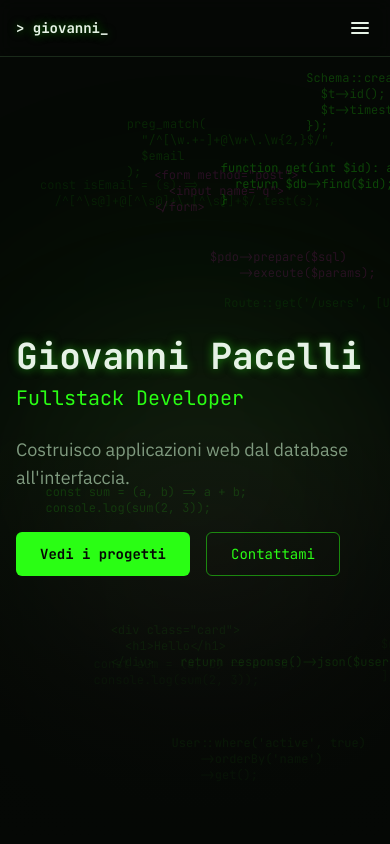
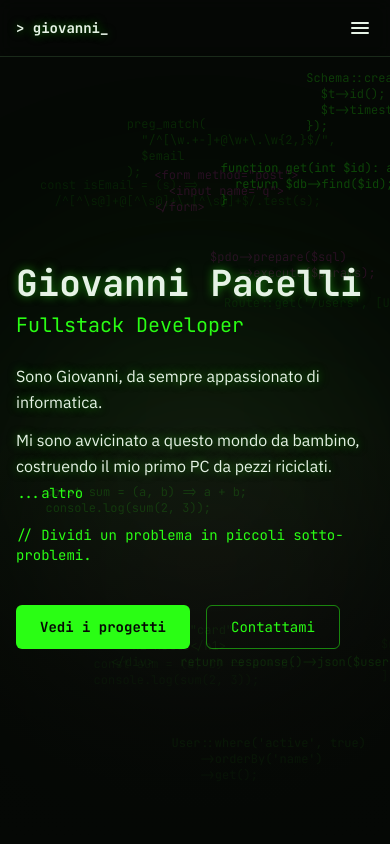
Before and after one commit to giovannipacelli2/portfolio, a React (Vite) app: page / in a window 390 px wide. Shown: the top 844 px of the page. Built offline with nearby package versions, Linux system fonts and the light colour scheme.

Commit message:
feat: add expandable bio to hero with responsive preview and accent highlights

```diff
--- a/src/components/sections/Hero.tsx
+++ b/src/components/sections/Hero.tsx
@@ -1,12 +1,26 @@
-import { useRef } from 'react'
+import { useId, useRef, useState } from 'react'
+import { AnimatePresence, motion } from 'framer-motion'
+import { useMediaQuery } from '../../hooks/useMediaQuery'
 import { usePortfolio } from '../../hooks/usePortfolio'
 import { CodeRain } from '../ui/CodeRain'
 import { ParallaxLayer } from '../ui/ParallaxLayer'
+import { Highlight } from '../ui/Highlight'
 import { Reveal } from '../ui/Reveal'
+
+/** Bio paragraphs shown before "...altro": fewer on phones to keep the hero short. */
+const BIO_PREVIEW_COUNT = { mobile: 2, desktop: 3 }
+/** Tailwind `md` breakpoint */
+const DESKTOP_QUERY = '(min-width: 768px)'
 
 export function Hero() {
   const { profile } = usePortfolio()
   const ref = useRef<HTMLElement>(null)
+  const [bioOpen, setBioOpen] = useState(false)
+  const bioId = useId()
+  const isDesktop = useMediaQuery(DESKTOP_QUERY)
+  const previewCount = isDesktop ? BIO_PREVIEW_COUNT.desktop : BIO_PREVIEW_COUNT.mobile
+  const bioLead = profile.bio.slice(0, previewCount)
+  const bioRest = profile.bio.slice(previewCount)
 
   return (
     <section
@@ -35,8 +49,64 @@ export function Hero() {
         <Reveal delay={0.2}>
           <p className="mt-2 font-mono text-xl text-accent sm:text-2xl">{profile.role}</p>
         </Reveal>
-        <Reveal delay={0.3}>
-          <p className="mt-6 max-w-xl text-lg text-muted">{profile.tagline}</p>
+        {
+          profile.tagline && (
+            <Reveal delay={0.3}>
+              <p className="mt-6 max-w-xl text-lg text-muted">{profile.tagline}</p>
+            </Reveal>
+          )
+        }
+        <Reveal delay={0.35}>
+          <div className="mt-6 max-w-2xl space-y-3 text-base leading-relaxed text-glow">
+            {bioLead.map((paragraph, i) => (
+              <p key={paragraph}>
+                <Highlight text={paragraph} />
+                {i === bioLead.length - 1 && bioRest.length > 0 && !bioOpen && (
+                  <>
+                    {' '}
+                    <button
+                      type="button"
+                      onClick={() => setBioOpen(true)}
+                      aria-expanded={false}
+                      aria-controls={bioId}
+                      className="cursor-pointer font-mono text-sm text-accent underline-offset-4 hover:underline focus-visible:underline"
+                    >
+                      ...altro
+                    </button>
+                  </>
+                )}
+              </p>
+            ))}
+            <AnimatePresence initial={false}>
+              {bioOpen && (
+                <motion.div
+                  id={bioId}
+                  key="bio-rest"
+                  initial={{ height: 0, opacity: 0 }}
+                  animate={{ height: 'auto', opacity: 1 }}
+                  exit={{ height: 0, opacity: 0 }}
+                  transition={{ duration: 0.3, ease: 'easeOut' }}
+                  className="space-y-3 overflow-hidden"
+                >
+                  {bioRest.map((paragraph) => (
+                    <p key={paragraph}>
+                      <Highlight text={paragraph} />
+                    </p>
+                  ))}
+                  <button
+                    type="button"
+                    onClick={() => setBioOpen(false)}
+                    aria-expanded={true}
+                    aria-controls={bioId}
+                    className="cursor-pointer font-mono text-sm text-accent underline-offset-4 hover:underline focus-visible:underline"
+                  >
+                    meno
+                  </button>
+                </motion.div>
+              )}
+            </AnimatePresence>
+          </div>
+          <p className="mt-5 font-mono text-sm text-accent">{'// '}{profile.motto}</p>
         </Reveal>
         <Reveal delay={0.4} className="mt-10 flex flex-wrap gap-4">
           <a
--- /dev/null
+++ b/src/components/ui/Highlight.tsx
@@ -0,0 +1,16 @@
+/**
+ * Renders plain text where `**segments**` are highlighted with the accent color.
+ * Text is rendered as React children (never as HTML), so it stays XSS-safe.
+ */
+export function Highlight({ text }: { text: string }) {
+  return text.split(/\*\*(.+?)\*\*/g).map((part, i) =>
+    // split with a capture group: odd indexes are the highlighted segments
+    i % 2 === 1 ? (
+      <span key={i} className="text-accent">
+        {part}
+      </span>
+    ) : (
+      part
+    ),
+  )
+}
--- a/src/data/portfolio.ts
+++ b/src/data/portfolio.ts
@@ -44,7 +44,16 @@ export interface Project {
 export const profile = {
   name: 'Giovanni Pacelli',
   role: 'Fullstack Developer',
-  tagline: 'Costruisco applicazioni web dal database all\'interfaccia.',
+  // tagline: 'Costruisco applicazioni web dal database all\'interfaccia.',
+  tagline: null,
+  bio: [
+    'Sono Giovanni, da sempre appassionato di informatica.',
+    'Mi sono avvicinato a questo mondo da bambino, costruendo il mio primo PC da pezzi riciclati.',
+    'Oggi l\'AI fa parte delle mie giornate: skills, agenti, code reviews e un\'organizzazione intelligente dei file per gli LLM, pensata per risparmiare token e mantenere **l\'hot context.**',
+    'Sfato i luoghi comuni: sono un programmatore poco nerd, un papà e ho parecchie passioni: musica, palestra, arti marziali.',
+    'Mi caratterizza l\'essere molto preciso: odio il codice illeggibile! Ma ho anche dei difetti.',
+  ],
+  motto: 'Dividi un problema in piccoli sotto-problemi.',
   email: 'giovanni.pacelli.dev@gmail.com',
   links: {
     github: 'https://github.com/giovannipacelli2',
--- /dev/null
+++ b/src/hooks/useMediaQuery.ts
@@ -0,0 +1,15 @@
+import { useCallback, useSyncExternalStore } from 'react'
+
+/** Reactive `window.matchMedia` match; re-renders only when the result flips. */
+export function useMediaQuery(query: string): boolean {
+  const subscribe = useCallback(
+    (onChange: () => void) => {
+      const mql = window.matchMedia(query)
+      mql.addEventListener('change', onChange)
+      return () => mql.removeEventListener('change', onChange)
+    },
+    [query],
+  )
+
+  return useSyncExternalStore(subscribe, () => window.matchMedia(query).matches)
+}
```
